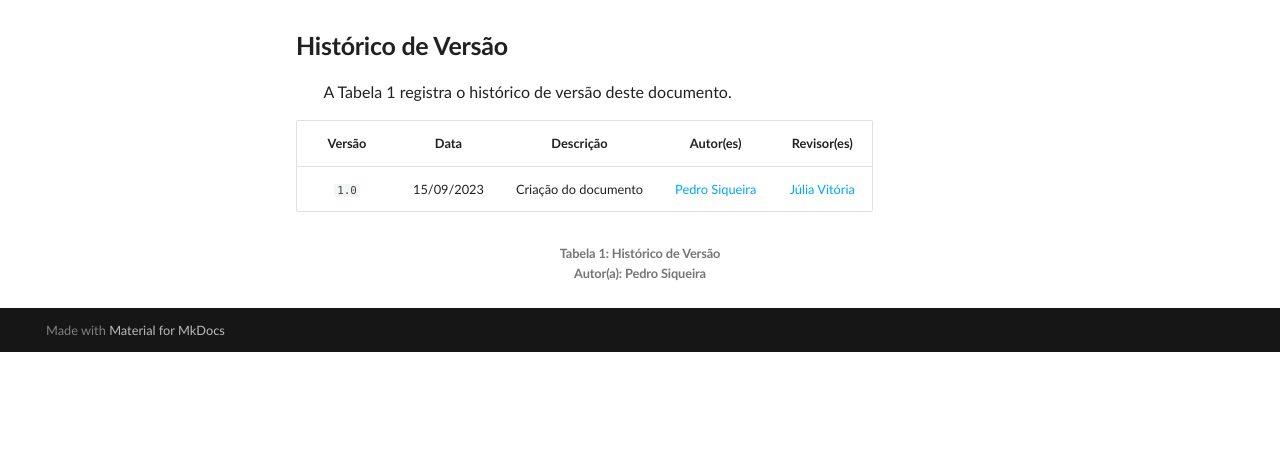
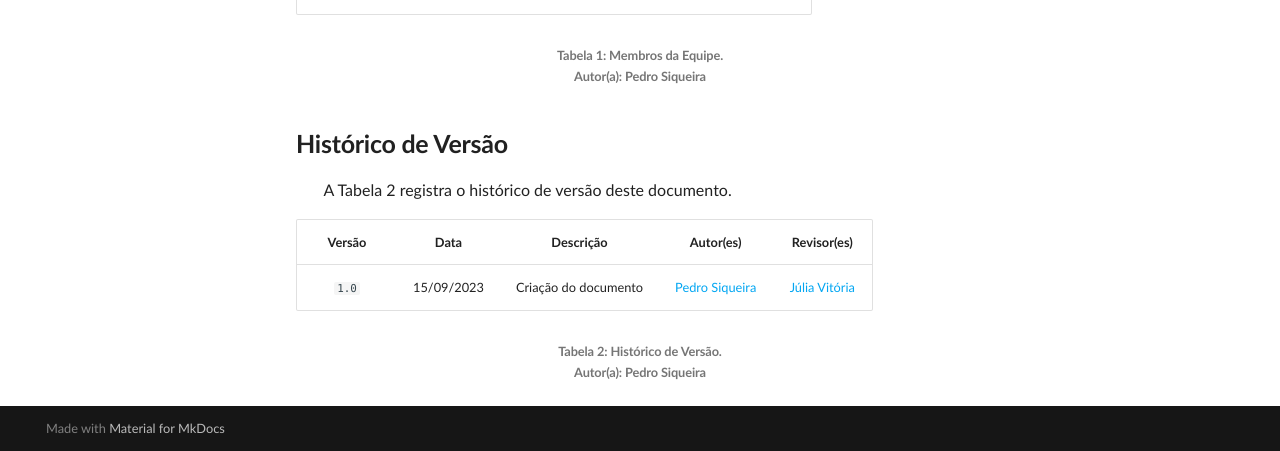
Before and after one commit to Requisitos-de-Software/2023.2-Jitsi, an MkDocs documentation site: the page built from docs/index.md, in a window 1280 px wide and 900 px high, scrolled down 1580 px, cut to the strip 449-900 px from the top of the window. Built offline with MkDocs 1.6.1 and Material for MkDocs 9.7.7, drawn with Linux system fonts in a browser that asks for light colours; some web fonts are replaced; comment, search, counter and statistics services are not loaded; before the commit the page ends 2381 px from its top, so only the background shows below that; some of the changed text lies outside the part shown.

Commit message:
doc: acrescentando paragrafo na introducao

```diff
--- a/docs/index.md
+++ b/docs/index.md
@@ -16,6 +16,9 @@
 </p>
 
 ## **Equipe**
+<p align="justify">
+&emsp;&emsp; A Tabela 1 apresenta os membros da equipe.
+</p>
 
 |                                              Foto                                               |       Nome       |                          Github                           |
 | :---------------------------------------------------------------------------------------------: | :--------------: | :-------------------------------------------------------: |
@@ -26,14 +29,17 @@
 |<img src="https://github.com/Juhvitoria4.png" alt="Júlia Vitória" style="width: 10vw"> | Júlia Vitória Freire Silva | [Juhvitoria4](https://github.com/Juhvitoria4) |
 |   <img src="https://github.com/PedroSiq.png" alt="Pedro Augusto" style="width: 10vw">       | Pedro Augusto Santos Siqueira | [PedroSiq](https://github.com/PedroSiq) |
 
+<h6 align = "center"> Tabela 1: Membros da Equipe.
+<br> Autor(a): Pedro Siqueira</h6>
+
 ## **Histórico de Versão**
 <p align="justify">
-&emsp;&emsp; A Tabela 1 registra o histórico de versão deste documento.
+&emsp;&emsp; A Tabela 2 registra o histórico de versão deste documento.
 </p>
 
 |   Versão   | Data  |                      Descrição                      |    Autor(es)     |  Revisor(es)  |
 | :--------: | :---: | :-------------------------------------------------: | :--------------: | :-----------: |
 | `1.0` | 15/09/2023 | Criação do documento | [Pedro Siqueira](https://github.com/PedroSiq) | [Júlia Vitória](https://github.com/Juhvitoria4) |
 
-<h6 align = "center"> Tabela 1: Histórico de Versão
+<h6 align = "center"> Tabela 2: Histórico de Versão.
 <br> Autor(a): Pedro Siqueira</h6>
```
Also changed, not shown: docs/Planejamento/cronograma.md (+32 -32 lines), docs/Planejamento/metodologias.md (+3 -0 lines).
